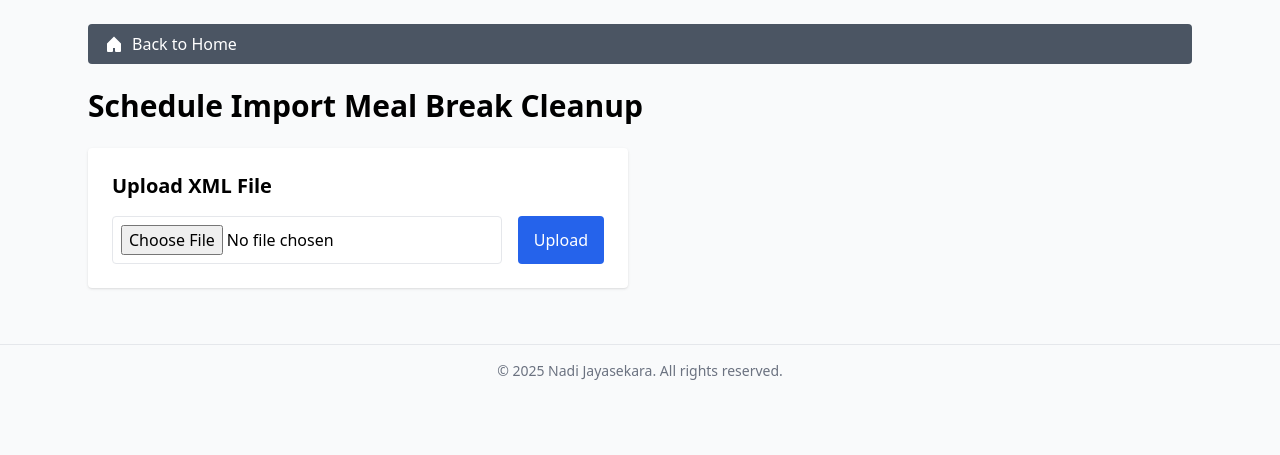
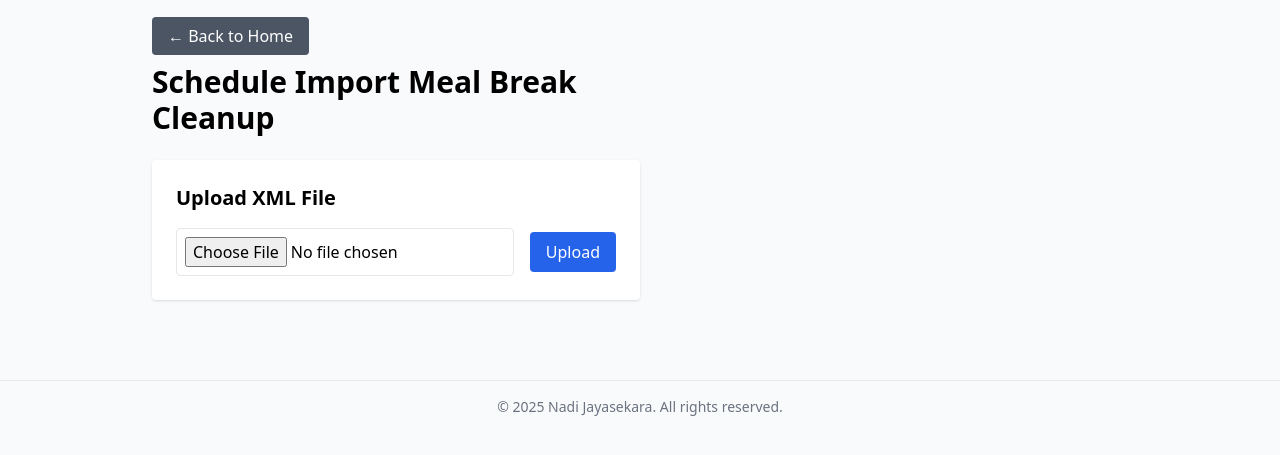
Before and after one commit to nadithakj/nodegrouper, a FastAPI app: page /meal_cleanup in a window 1280 px wide. Shown: the top 455 px of the page. Run offline with FastAPI, Linux system fonts and the light colour scheme; some libraries are stand-ins or nearby versions.

Commit message:
Update meal_cleanup.html

```diff
--- a/templates/meal_cleanup.html
+++ b/templates/meal_cleanup.html
@@ -4,40 +4,37 @@
     <meta charset="UTF-8">
     <title>Schedule Import Meal Break Cleanup</title>
     <script src="https://cdn.tailwindcss.com"></script>
+    <!-- Confetti Script -->
+    <script src="https://cdn.jsdelivr.net/npm/canvas-confetti@1.6.0/dist/confetti.browser.min.js"></script>
 </head>
 <body class="bg-gray-50 font-sans min-h-screen">
 
-<div class="max-w-6xl mx-auto p-6">
+<div class="max-w-5xl mx-auto p-6 flex gap-6">
+    <!-- Left Side: Controls -->
+    <div class="w-1/2">
         <!-- Back Button -->
-    <div class="mb-6">
+        <div class="mb-4">
             <a href="/"
-           class="flex items-center bg-gray-600 text-white px-4 py-2 rounded hover:bg-gray-700">
-            <svg xmlns="http://www.w3.org/2000/svg" class="h-5 w-5 mr-2" viewBox="0 0 20 20" fill="currentColor">
-                <path d="M10 2.5l-7 7V17a1 1 0 001 1h4a1 1 0 001-1v-3h2v3a1 1 0 001 1h4a1 1 0 001-1v-7.5l-7-7z"/>
-            </svg>
-            Back to Home
+               class="bg-gray-600 text-white px-4 py-2 rounded hover:bg-gray-700">
+                &larr; Back to Home
             </a>
         </div>
 
         <h1 class="text-3xl font-bold mb-6">Schedule Import Meal Break Cleanup</h1>
 
-    <!-- Main Layout: Left controls, Right Preview -->
-    <div class="flex gap-6">
-
-        <!-- Left: Controls -->
-        <div class="w-1/2 space-y-6">
         <!-- Upload Section -->
-            <div class="bg-white shadow rounded p-6">
+        <div class="bg-white shadow rounded p-6 mb-6">
             <h2 class="text-xl font-semibold mb-4">Upload XML File</h2>
-                <form action="/meal_cleanup_upload" method="post" enctype="multipart/form-data" class="flex space-x-4">
+            <form action="/meal_cleanup" method="post" enctype="multipart/form-data" class="flex items-center space-x-4">
                 <input type="file" name="file" class="border rounded p-2 w-full" required>
                 <button type="submit" class="bg-blue-600 text-white px-4 py-2 rounded hover:bg-blue-700">Upload</button>
             </form>
         </div>
 
         {% if empty_tags %}
-            <!-- Empty Tags Selection -->
-            <div class="bg-white shadow rounded p-6">
+        <div class="flex space-x-6">
+            <!-- Left: Empty Tags Selection -->
+            <div class="w-1/3 bg-white shadow rounded p-6">
                 <h2 class="text-xl font-semibold mb-4">Select Empty Tags to Remove</h2>
                 <form action="/meal_cleanup_clean" method="post">
                     <input type="hidden" name="xml_content" value="{{ xml_preview }}">
@@ -54,29 +51,36 @@
                     <button type="submit" class="bg-red-600 text-white px-6 py-2 rounded hover:bg-red-700 mt-4 w-full">Clean Selected Tags</button>
                 </form>
             </div>
-            {% endif %}
-        </div>
 
             <!-- Right: XML Preview -->
-        <div class="w-1/2">
-            {% if xml_preview %}
-            <div class="bg-white shadow rounded p-6 mb-6">
+            <div class="w-2/3 bg-white shadow rounded p-6">
                 <h2 class="text-xl font-semibold mb-4">Original XML Preview</h2>
                 <textarea readonly class="w-full h-96 border rounded p-3 font-mono bg-gray-100 text-gray-800">{{ xml_preview }}</textarea>
+            </div>
         </div>
         {% endif %}
 
         {% if cleaned_xml %}
-            <div class="bg-white shadow rounded p-6">
+        <div class="flex space-x-6 mt-6">
+            <!-- Left: Empty Tags Section -->
+            <div class="w-1/3 bg-white shadow rounded p-6">
+                <h2 class="text-xl font-semibold mb-4">Tags Cleaned</h2>
+                <p class="text-gray-700">Selected empty tags have been removed from the XML.</p>
+            </div>
+
+            <!-- Right: Cleaned XML Preview -->
+            <div class="w-2/3 bg-white shadow rounded p-6">
                 <h2 class="text-xl font-semibold mb-4">Cleaned XML Preview</h2>
                 <textarea readonly class="w-full h-96 border rounded p-3 font-mono bg-gray-100 text-gray-800">{{ cleaned_xml }}</textarea>
-                <form action="/download" method="post" class="mt-4">
+                <form id="mealDownloadForm" action="/download" method="post" class="mt-4">
                     <input type="hidden" name="file_content" value="{{ cleaned_xml }}">
-                    <button type="submit" class="bg-blue-600 text-white px-6 py-2 rounded hover:bg-blue-700 w-full text-lg">Download Cleaned XML</button>
+                    <button type="submit" id="mealDownloadBtn" class="bg-blue-600 text-white px-6 py-2 rounded hover:bg-blue-700 w-full text-lg">
+                        Download Cleaned XML
+                    </button>
                 </form>
             </div>
+        </div>
         {% endif %}
-        </div>
 
     </div>
 </div>
@@ -84,5 +88,20 @@
 <footer class="mt-8 p-4 text-center text-gray-500 text-sm border-t border-gray-200">
     &copy; 2025 Nadi Jayasekara. All rights reserved.
 </footer>
+
+<script>
+    const mealDownloadForm = document.getElementById('mealDownloadForm');
+    if (mealDownloadForm) {
+        mealDownloadForm.addEventListener('submit', function(e) {
+            confetti({
+                particleCount: 100,
+                spread: 70,
+                origin: { y: 0.6 }
+            });
+            e.preventDefault();
+            setTimeout(() => mealDownloadForm.submit(), 300);
+        });
+    }
+</script>
 </body>
 </html>
```
Lines whose indentation alone changed are shown as unchanged.
